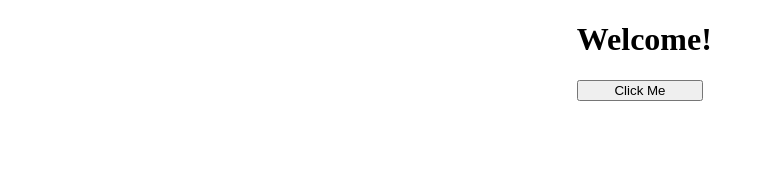
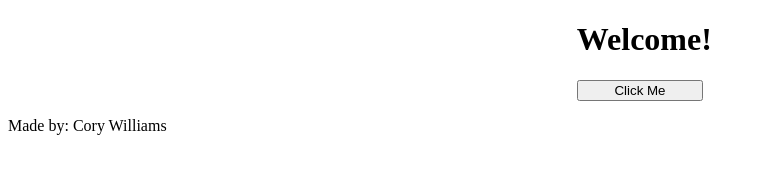
Before and after one commit to MistrDev/DOMplayground, a plain HTML site: page index.html in a window 1280 px wide. Shown: the whole page, without its empty margins (0-764 px from the left). Drawn offline with Linux system fonts and the light colour scheme.

Commit message:
made a signature

```diff
--- a/index.html
+++ b/index.html
@@ -13,6 +13,9 @@
    <button class="btn">Click Me</button>
 
 
+
+
+  <p>Made by: Cory Williams</p>
   <script src="app.js"></script>
 </body>
 
```
